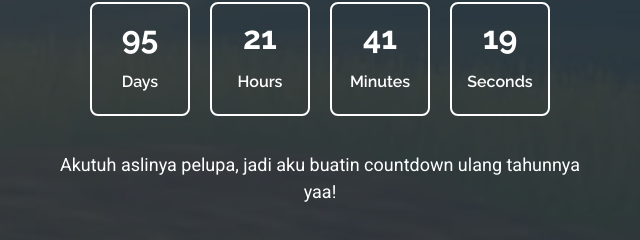
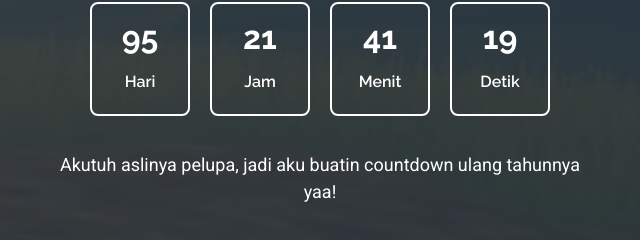
Before and after one commit to muhammd-ha/Diya, a plain HTML site: page index.html in a window 1280 px wide. Shown: the part 303-543 px from the top of the page, 320-960 px from the left. Drawn offline with Linux system fonts and the light colour scheme.

Commit message:
Update index.html

```diff
--- a/index.html
+++ b/index.html
@@ -67,19 +67,19 @@
           <div class="countdown d-flex justify-content-center" data-count="2025/07/31">
             <div>
               <h3 class="count-days">482</h3>
-              <h4>Days</h4>
+              <h4>Hari</h4>
             </div>
             <div>
               <h3 class="count-hours">6</h3>
-              <h4>Hours</h4>
+              <h4>Jam</h4>
             </div>
             <div>
               <h3 class="count-minutes">49</h3>
-              <h4>Minutes</h4>
+              <h4>Menit</h4>
             </div>
             <div>
               <h3 class="count-seconds">21</h3>
-              <h4>Seconds</h4>
+              <h4>Detik</h4>
             </div>
           </div>
 
```
